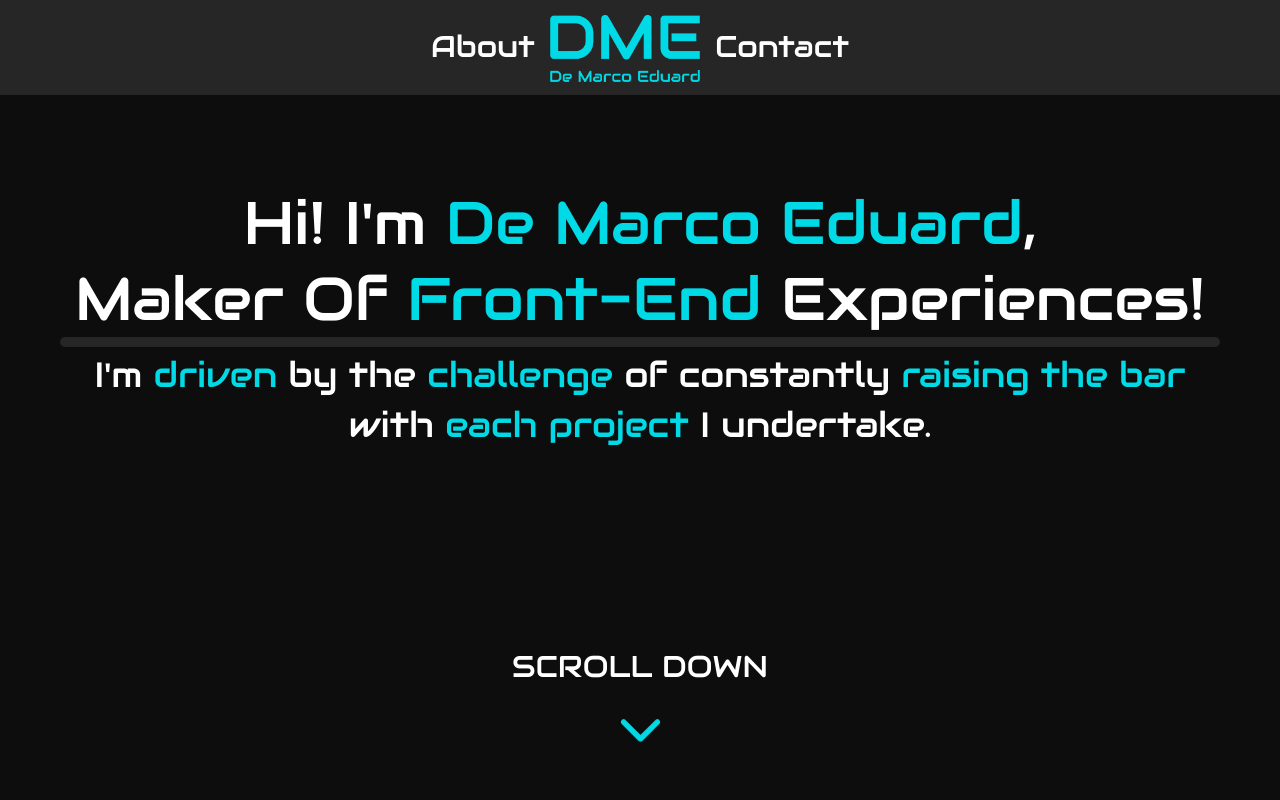
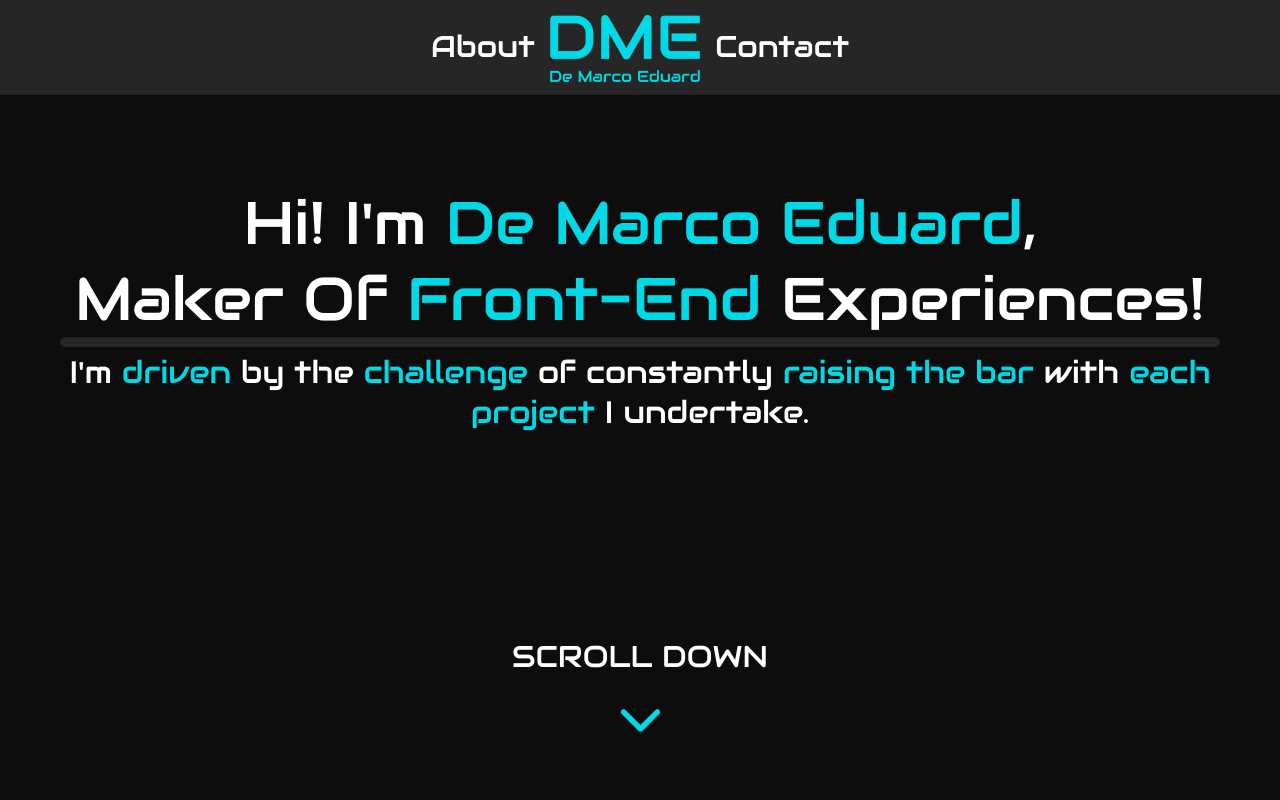
Before and after one commit to demarcoeduard/portfolio, an Angular app: page /home in a window 1280 px wide. Shown: the top 800 px of the page. Built offline with nearby package versions, Linux system fonts and the light colour scheme.

Commit message:
resized elements

```diff
--- a/src/app/home/home.component.css
+++ b/src/app/home/home.component.css
@@ -6,12 +6,14 @@
   flex-direction: column;
   justify-content: center;
   margin-top: 100px;
+  text-align: center;
 }
 
 h1, h3 {
   text-align: center;
   color: var(--accent-color);
   font-weight: normal;
+  margin: auto;
 }
 
 span {
@@ -26,7 +28,9 @@ span {
 }
 
 h3 {
+  font-size: 36px;
   padding-top: 5px;
+  width: 1350px;
 }
 
 .hero-wrapper p {
@@ -159,8 +163,12 @@ h4 {
     margin-top: 90px;
   }
 
-  .hero-wrapper hr {
+  .hero-wrapper hr, h3 {
     width: 1160px;
+  }
+
+  h3 {
+    font-size: 31px;
   }
 
   .hero-wrapper p {
@@ -192,8 +200,12 @@ h4 {
     margin-top: 80px;
   }
 
-  .hero-wrapper hr {
+  .hero-wrapper hr, h3 {
     width: 965px;
+  }
+
+  h3 {
+    font-size: 26px;
   }
 
   .hero-wrapper p {
@@ -223,10 +235,6 @@ h4 {
     padding-top: 20px;
   }
 
-  .about-wrapper button {
-    font-size: 23px;
-  }
-
   /* SKILLS SECTION */
 
   .skills-wrapper {
@@ -247,8 +255,12 @@ h4 {
     margin-top: 70px;
   }
 
-  .hero-wrapper hr {
+  .hero-wrapper hr, h3 {
     width: 775px;
+  }
+
+  h3 {
+    font-size: 21px;
   }
 
   .hero-wrapper p {
@@ -272,7 +284,7 @@ h4 {
 
   .about-text, .about-subtext {
     font-size: 20px;
-    padding-top: 5px;
+    padding-top: 0px;
   }
 
   .about-subtext {
@@ -280,7 +292,6 @@ h4 {
   }
 
   .about-wrapper button {
-    font-size: 20px;
     margin: 15px 0px 0px 10px;
   }
 }
@@ -295,8 +306,12 @@ h4 {
     margin-top: 60px;
   }
 
-  .hero-wrapper hr {
+  .hero-wrapper hr, h3 {
     width: 580px;
+  }
+
+  h3 {
+    font-size: 17px;
   }
 
   .hero-wrapper p {
@@ -322,6 +337,7 @@ h4 {
   .about-text, .about-subtext {
     width: 350px;
     margin: auto;
+    padding-top: 15px;
   }
 
   .about-wrapper button {
@@ -360,8 +376,12 @@ h4 {
     margin-top: 50px;
   }
 
-  .hero-wrapper hr {
+  .hero-wrapper hr, h3 {
     width: 465px;
+  }
+
+  h3 {
+    font-size: 17px;
   }
 
   .hero-wrapper p {
@@ -388,10 +408,6 @@ h4 {
     font-size: 15px;
     padding-top: 10px;
   }
-
-  .about-wrapper button {
-    font-size: 17px;
-  }
 }
 
 
@@ -404,11 +420,7 @@ h4 {
     margin-top: 15px;
   }
 
-  h3 {
-    font-size: 12.5px;
-  }
-
-  .hero-wrapper hr {
+  .hero-wrapper hr, h3 {
     width: 395px;
   }
 
--- a/src/app/home/home.component.html
+++ b/src/app/home/home.component.html
@@ -2,8 +2,8 @@
   <h1>Hi! I'm <span>De Marco Eduard</span>,</h1>
   <h1>Maker Of <span>Front-End</span> Experiences!</h1>
   <hr>
-  <h3>I'm <span>driven</span> by the <span>challenge</span> of constantly <span>raising the bar</span></h3>
-  <h3>with <span>each project</span> I undertake.</h3>
+  <h3>I'm <span>driven</span> by the <span>challenge</span> of constantly <span>raising the bar</span> with <span>each project</span> I undertake.</h3>
+  <h3></h3>
   <p>SCROLL DOWN</p>
   <img src="assets/arrow-down.svg" alt="arrow-down">
 </div>
```
